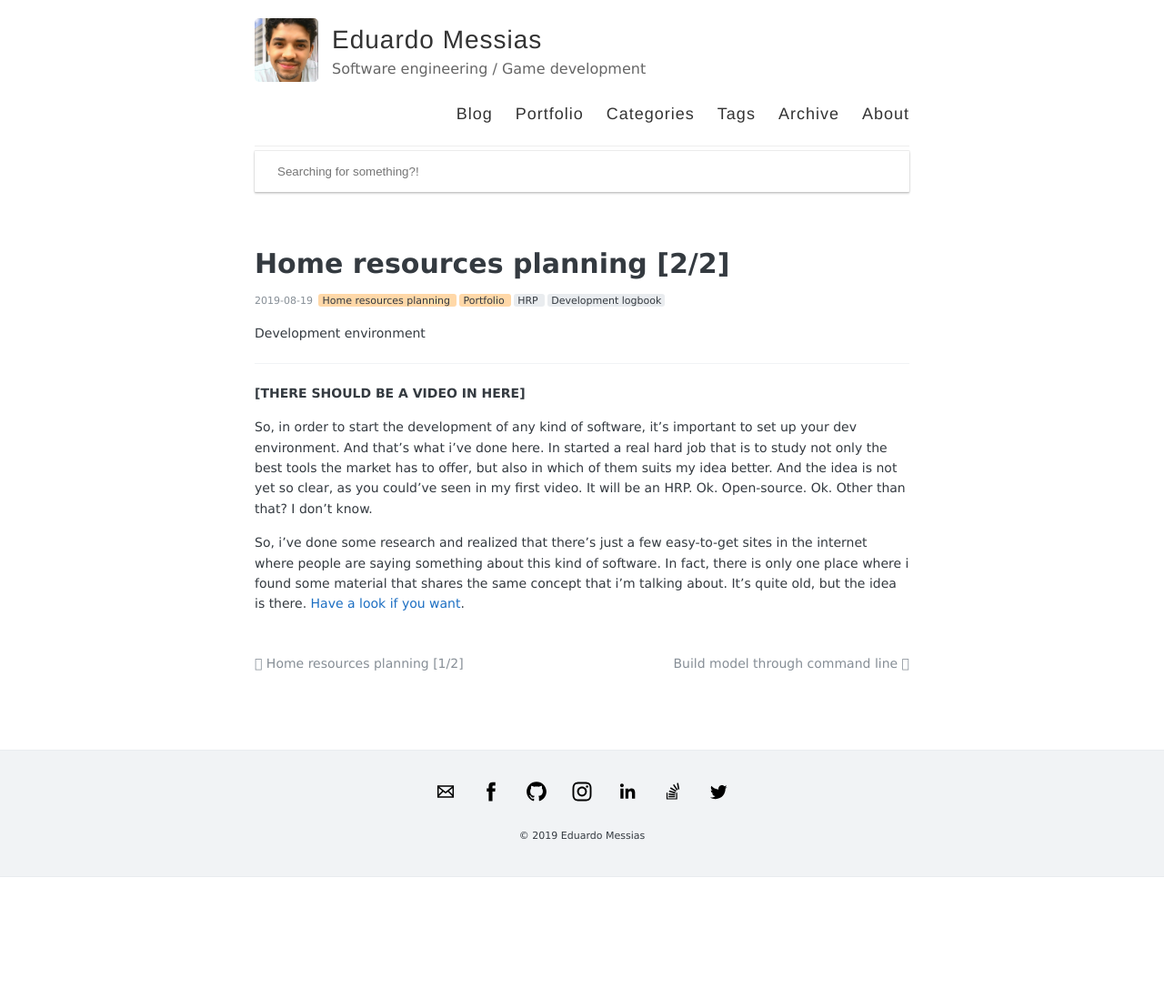
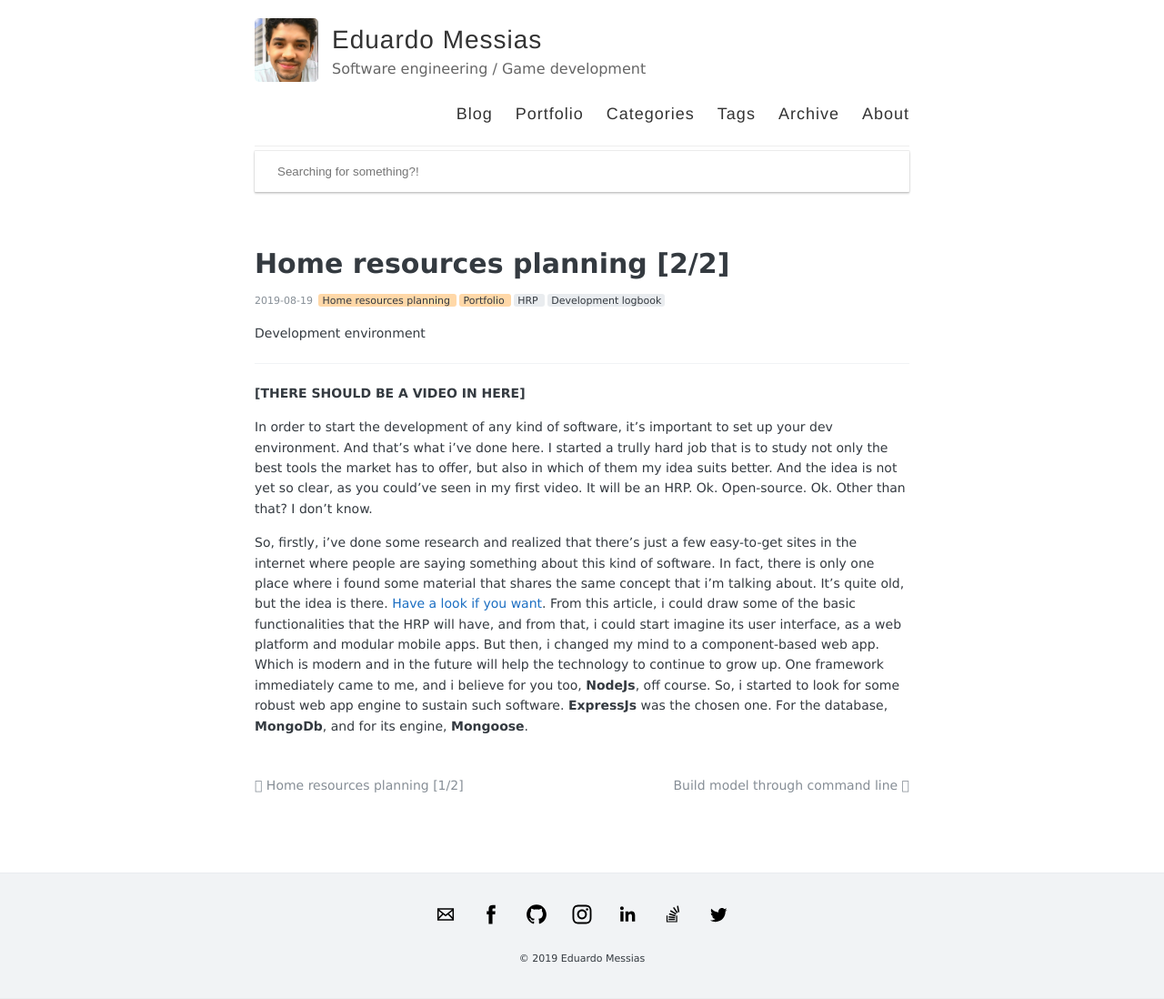
Before and after one commit to eduardomessias/eduardomessias.github.io, a Jekyll site: the page built from _posts/2019-08-19-hrp-glitch.md, in a window 1280 px wide. Shown: the whole page at 91% size. Built offline with Jekyll 4.4.1, drawn with Linux system fonts in a browser that asks for light colours; before the commit the page ends 964 px from its top, so only the background shows below that.

Commit message:
Update 2019-08-19-hrp-glitch.md

```diff
--- a/_posts/2019-08-19-hrp-glitch.md
+++ b/_posts/2019-08-19-hrp-glitch.md
@@ -15,6 +15,7 @@
 
 **[THERE SHOULD BE A VIDEO IN HERE]**
 
-So, in order to start the development of any kind of software, it's important to set up your dev environment. And that's what i've done here. In started a real hard job that is to study not only the best tools the market has to offer, but also in which of them suits my idea better. And the idea is not yet so clear, as you could've seen in my first video. It will be an HRP. Ok. Open-source. Ok. Other than that? I don't know.
+In order to start the development of any kind of software, it's important to set up your dev environment. And that's what i've done here. I started a trully hard job that is to study not only the best tools the market has to offer, but also in which of them my idea suits better. And the idea is not yet so clear, as you could've seen in my first video. It will be an HRP. Ok. Open-source. Ok. Other than that? I don't know.
 
-So, i've done some research and realized that there's just a few easy-to-get sites in the internet where people are saying something about this kind of software. In fact, there is only one place where i found some material that shares the same concept that i'm talking about. It's quite old, but the idea is there. [Have a look if you want](https://www.infosysblogs.com/sap/2010/03/hrp_home_resource_planning_an.html).
+So, firstly, i've done some research and realized that there's just a few easy-to-get sites in the internet where people are saying something about this kind of software. In fact, there is only one place where i found some material that shares the same concept that i'm talking about. It's quite old, but the idea is there. [Have a look if you want](https://www.infosysblogs.com/sap/2010/03/hrp_home_resource_planning_an.html). From this article, i could draw some of the basic functionalities that the HRP will have, and from that, i could start imagine its user interface, as a web platform and modular mobile apps.
+But then, i changed my mind to a component-based web app. Which is modern and in the future will help the technology to continue to grow up. One framework immediately came to me, and i believe for you too, **NodeJs**, off course. So, i started to look for some robust web app engine to sustain such software. **ExpressJs** was the chosen one. For the database, **MongoDb**, and for its engine, **Mongoose**.
```
